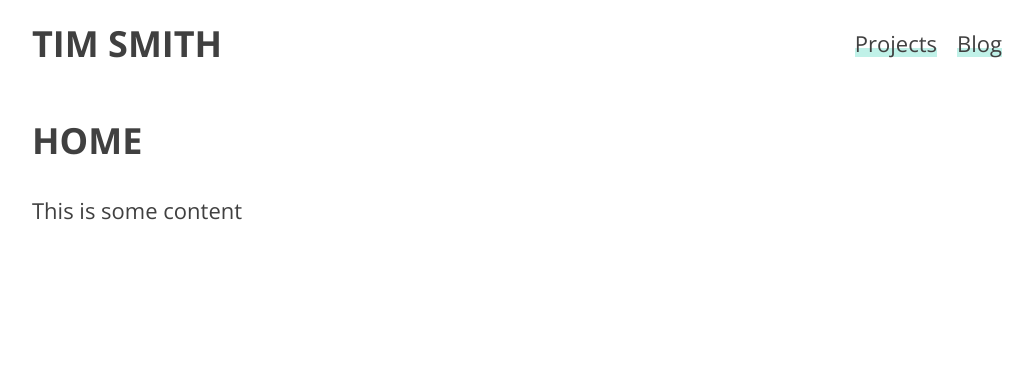
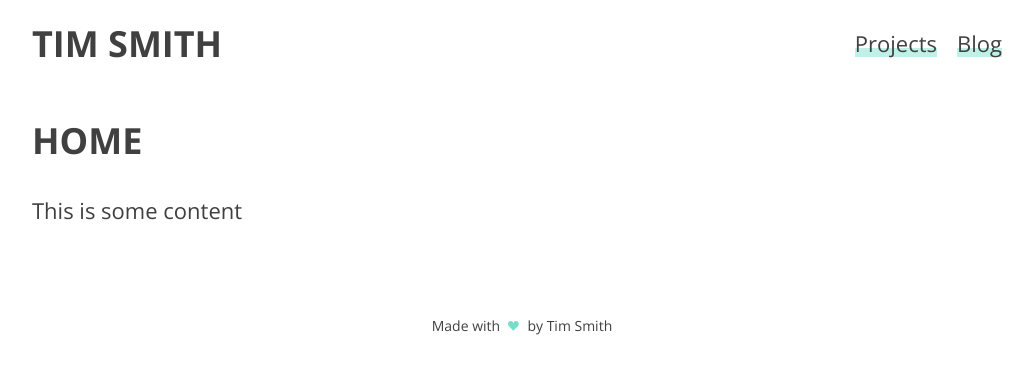
Before and after one commit to iamtimsmith/portfolio-2020, a Gatsby site: page / in a window 1280 px wide. Shown: the whole page, without its empty margins (118-1151 px from the left). Built offline with nearby package versions, Linux system fonts and the light colour scheme; Gatsby itself is replaced by a stand-in of ours.

Commit message:
Added footer component.

```diff
--- /dev/null
+++ b/src/components/footer/footer.style.ts
@@ -0,0 +1,15 @@
+import styled from 'styled-components';
+
+export const Section = styled.footer`
+	padding: 50px 0 10px;
+	display: flex;
+	justify-content: space-between;
+	align-items: center;
+	flex-wrap: wrap;
+`;
+
+export const Meta = styled.p`
+	width: 100%;
+	text-align: center;
+	font-size: 1.4rem;
+`;
--- /dev/null
+++ b/src/components/footer/footer.tsx
@@ -0,0 +1,11 @@
+import React from 'react';
+import {Heart} from './heart/heart';
+import {Section, Meta} from './footer.style';
+
+export const Footer = () => {
+	return (
+		<Section>
+			<Meta>Made with <Heart /> by Tim Smith</Meta>
+		</Section>
+	);
+};
--- /dev/null
+++ b/src/components/footer/heart/heart.style.ts
@@ -0,0 +1,18 @@
+import styled, {keyframes} from 'styled-components';
+
+const pulse = keyframes`
+	0% {height: 10px}
+	50% {height: 12px}
+	100% {height: 10px}
+`;
+
+export const Container = styled.span`
+	display: inline-block;
+	width: 20px;
+	text-align: center;
+`;
+
+export const Shape = styled.svg`
+	animation: ${pulse} 1.25s linear infinite;
+	fill: var(--teal-300);
+`;
--- /dev/null
+++ b/src/components/footer/heart/heart.tsx
@@ -0,0 +1,13 @@
+import React from 'react';
+import {Container, Shape} from './heart.style';
+
+export const Heart = () => {
+	return (
+		<Container>
+			<Shape viewBox="0 0 32 29.6" height='14'>
+				<path d="M23.6,0c-3.4,0-6.3,2.7-7.6,5.6C14.7,2.7,11.8,0,8.4,0C3.8,0,0,3.8,0,8.4c0,9.4,9.5,11.9,16,21.2
+				c6.1-9.3,16-12.1,16-21.2C32,3.8,28.2,0,23.6,0z"/>
+			</Shape>
+		</Container>
+	);
+}
--- a/src/components/header/header.style.ts
+++ b/src/components/header/header.style.ts
@@ -1,5 +1,4 @@
 import styled from 'styled-components';
-import {Link} from 'gatsby';
 import {media} from 'styles';
 import {ILogo} from './header.i';
 
@@ -16,9 +15,10 @@ export const Container = styled.div`
 	padding: 15px 0;
 `;
 
-export const Logo = styled(Link)<ILogo>`
+export const Logo = styled.div<ILogo>`
+	visibility: ${props => props.show ? `visible` : `hidden`};
+	a {
 		background: none !important;
-	visibility: ${props => props.show ? `visible` : `hidden`};
 		font-size: 3.6rem;
 		font-weight: 800;
 		text-transform: uppercase;
@@ -26,6 +26,7 @@ export const Logo = styled(Link)<ILogo>`
 
 		&:after {
 			display: none;
+		}
 	}
 `;
 
--- a/src/components/header/header.tsx
+++ b/src/components/header/header.tsx
@@ -6,7 +6,9 @@ export const Header = () => {
 	return (
 		<Navbar>
 			<Container>
-				<Logo to='/' show={true}>Tim Smith</Logo>
+				<Logo show={true}>
+					<Link to='/'>Tim Smith</Link>
+				</Logo>
 				<Nav>
 					<Link to='/projects'>Projects</Link>
 					<Link to='/blog'>Blog</Link>
--- a/src/components/index.ts
+++ b/src/components/index.ts
@@ -1,2 +1,3 @@
+export {Layout} from 'components/layout/layout';
 export {Header} from 'components/header/header';
-export {Layout} from 'components/layout/layout';
+export {Footer} from 'components/footer/footer';
--- a/src/components/layout/layout.tsx
+++ b/src/components/layout/layout.tsx
@@ -1,6 +1,6 @@
 import React from 'react';
 import PropTypes from 'prop-types';
-import {Header} from 'components';
+import {Header, Footer} from 'components';
 import {GlobalStyles} from 'styles';
 import {Container} from './layout.style';
 import {ILayout} from './layout.i';
@@ -11,6 +11,7 @@ export const Layout = ({children}: ILayout) => {
 			<GlobalStyles />
 			<Header />
 			{children}
+			<Footer />
 		</Container>
 	);
 };
```
Also changed, not shown: src/components/footer/footer.test.tsx (added, +20 -0 lines). Lines whose indentation alone changed are shown as unchanged.
